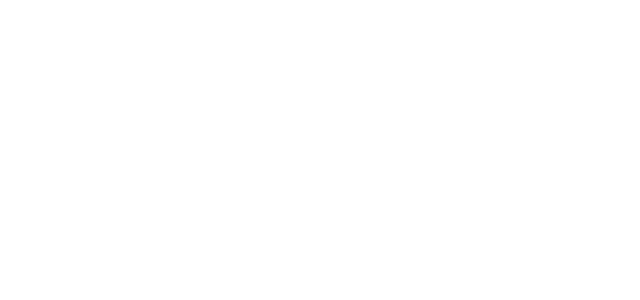
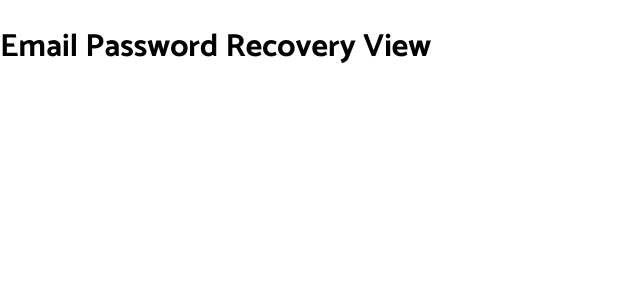
Before and after one commit to tomczer2t/head_hunter_front, a React (Create React App) app: page /send-email in a window 1280 px wide. Before the commit this address had no page. Shown: the top 300 px of the page, without its empty margins (0-640 px from the left). Built offline with nearby package versions, Linux system fonts and the light colour scheme.

Commit message:
Added new view EmailPasswordRecoveryView.tsx

```diff
--- a/src/App.tsx
+++ b/src/App.tsx
@@ -12,6 +12,7 @@ import { AllStudentsView } from './views/AllStudentsView';
 import { StudentsInterviewListViews } from './views/StudentsInterviewListViews';
 import { AdminPanelViews } from './views/AdminPanelViews';
 import { RegisterView } from './views/RegisterView';
+import { EmailPasswordRecoveryView } from './views/EmailPasswordRecoveryView';
 
 function App() {
   return (
@@ -23,6 +24,7 @@ function App() {
             path="register/:id/:verificationToken"
             element={<RegisterView />}
           />
+          <Route path="send-email" element={<EmailPasswordRecoveryView />} />
           <Route
             path="register/:id/:verificationToken"
             element={<LoginView />}
--- /dev/null
+++ b/src/views/EmailPasswordRecoveryView.tsx
@@ -0,0 +1,8 @@
+import React from 'react';
+export const EmailPasswordRecoveryView = () => {
+  return (
+    <>
+      <h1>Email Password Recovery View</h1>
+    </>
+  );
+};
```
